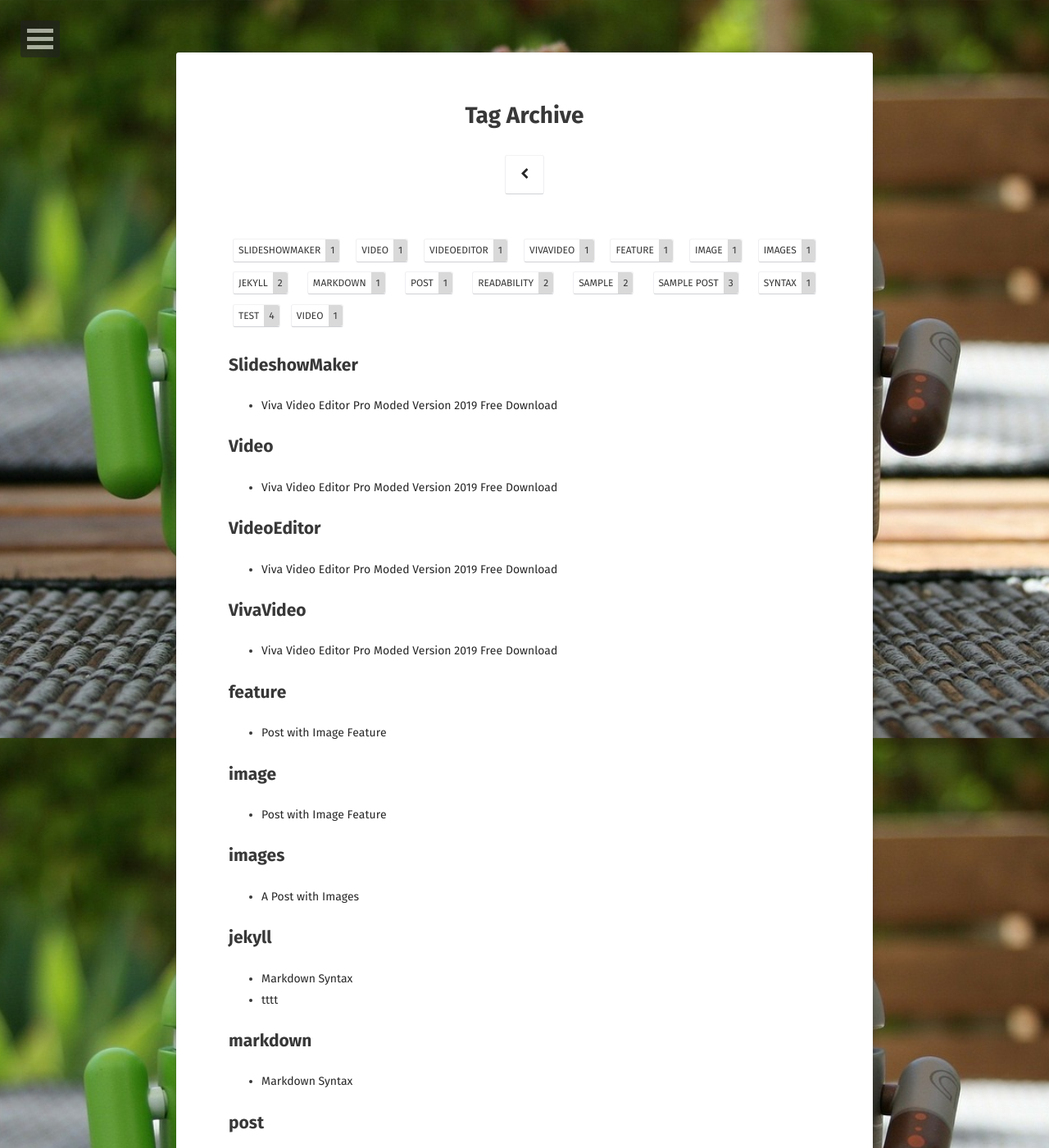
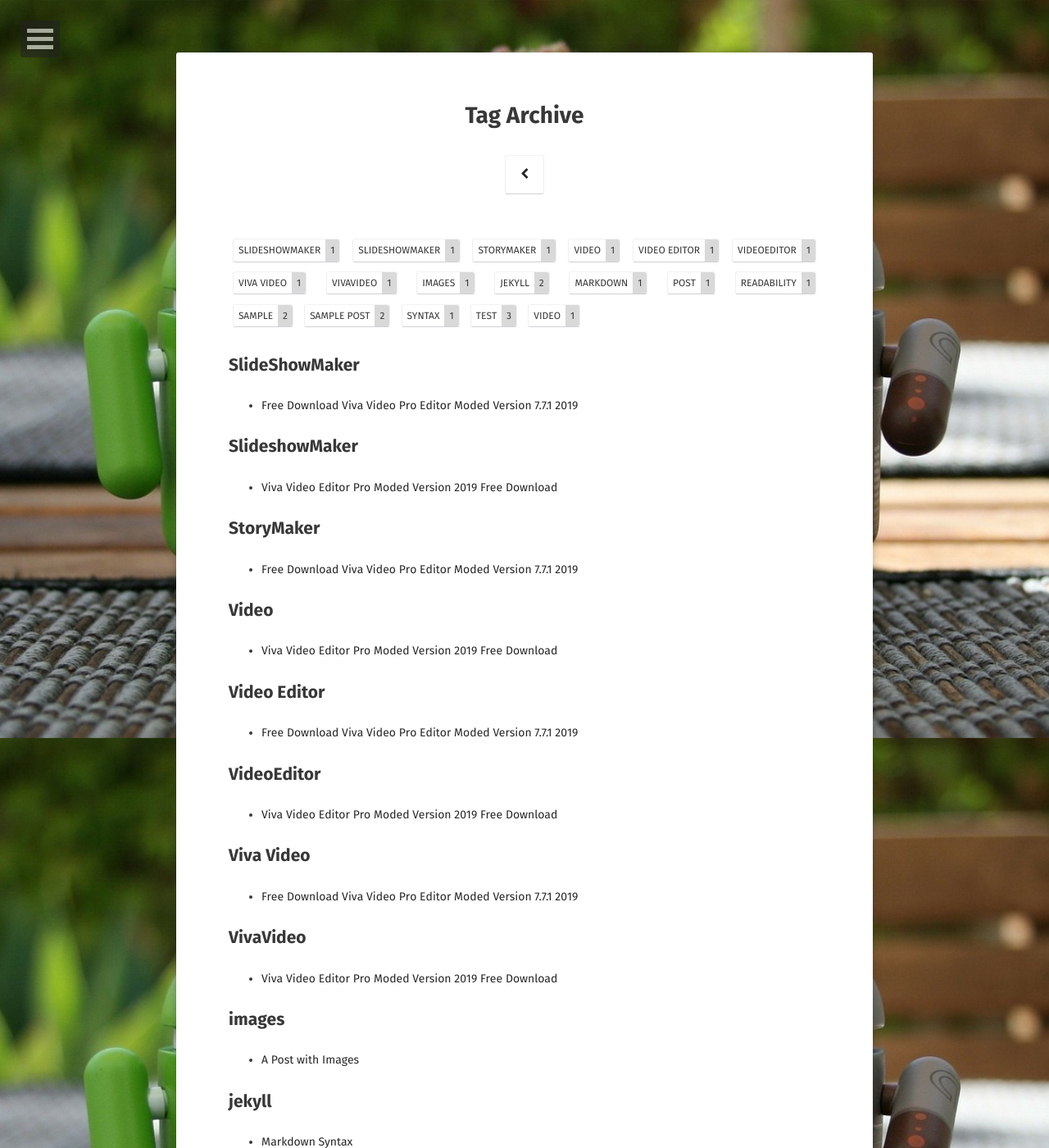
Before and after one commit to GetFreeApps/GetFreeApps.github.io, a Jekyll site: the page built from tags/index.html, in a window 1280 px wide and 1400 px high. Shown: the whole window at 82% size. Built offline with Jekyll 4.4.1, drawn with Linux system fonts in a browser that asks for light colours; some web fonts are replaced; some of the changed text lies outside the part shown.

Commit message:
Updated '_posts/2012-05-23-readability-feature-post.md' via CloudCannon

```diff
--- a/_posts/2012-05-23-readability-feature-post.md
+++ b/_posts/2012-05-23-readability-feature-post.md
@@ -1,10 +1,10 @@
 ---
 layout: post
-title: "Post with Image Feature"
-date: 2012-05-23
-excerpt: "A ton of text to test readability with image feature."
-tags: [sample post, readability, test, image, feature]
-feature: http://i.imgur.com/Ds6S7lJ.png
+title: "Free Download Viva Video Pro Editor Moded Version 7.7.1 2019"
+date: 2019-01-22
+excerpt: "Free Download Viva Video Pro Moded Version 7.7.1."
+tags: [Video Editor, Viva Video, SlideShowMaker, StoryMaker]
+
 comments: true
 ---
 
```
